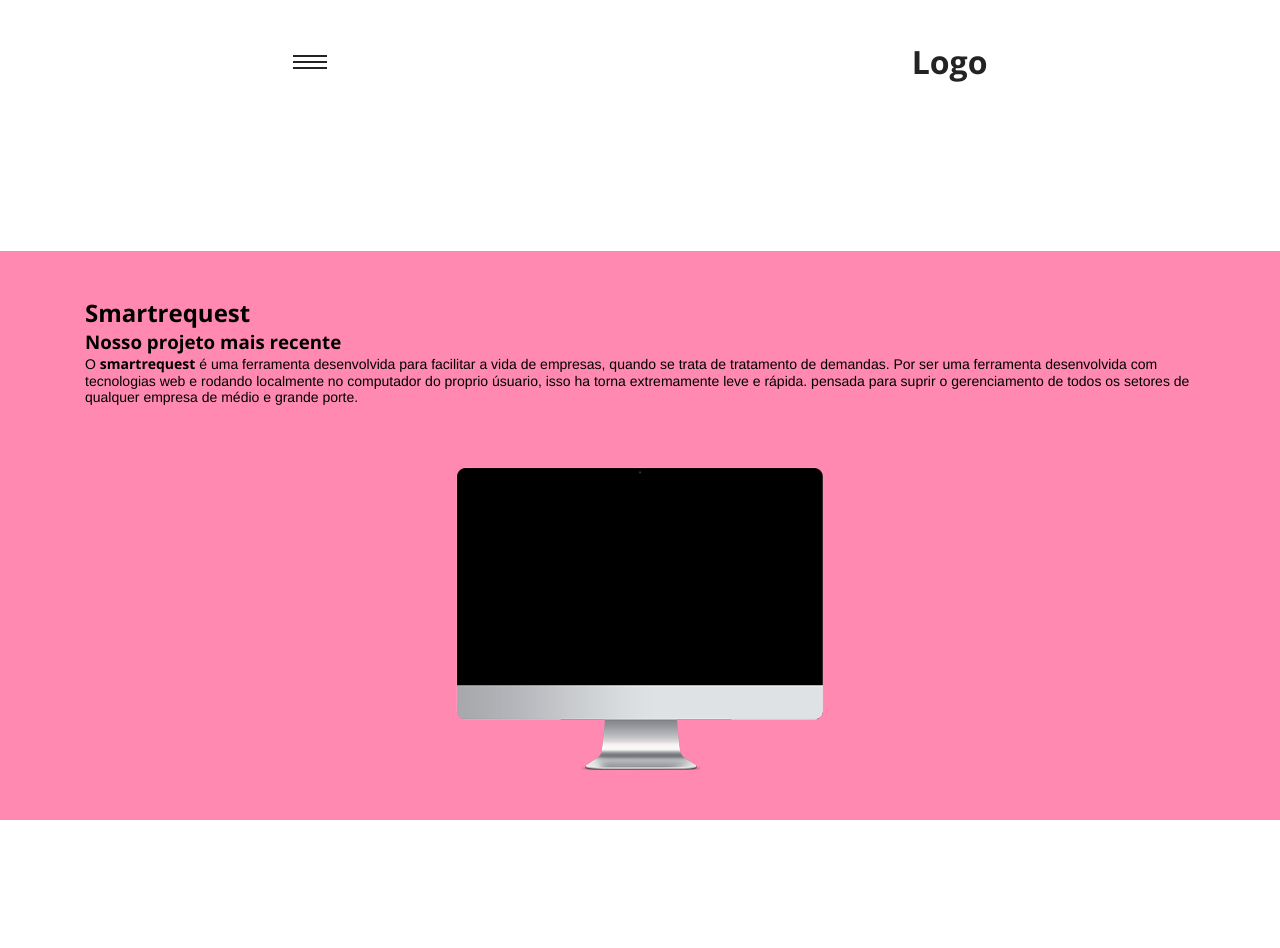
After one commit to FabioXVA/Projeto, a PHP site: template template/projeto.php in a window 1280 px wide. The commit adds this page. Run offline with PHP 8.4, Linux system fonts and the light colour scheme; the template is opened without the code that fills it, so the values that code supplies are empty.

Commit message:
adicionado section de projeto

```diff
--- a/dev/css/style.css
+++ b/dev/css/style.css
@@ -1,6 +1,6 @@
 .conteiner,
 .card-group,
-.time {
+.container-project {
   max-width: 1140px;
   margin: 0 auto;
 }
@@ -499,8 +511,38 @@
   color: #fff;
 }
 
+.project {
+  margin: 10% auto;
+  padding: 30px;
+  background-color: #ff89b0;
+}
+
+.project .container-project {
+  position: relative;
+  -webkit-flex-direction: column;
+  -moz-flex-direction: column;
+  -ms-flex-direction: column;
+  flex-direction: column;
+}
+
+.project .container-project .description-project {
+  padding: 15px;
+  margin-bottom: 2rem;
+}
+
+.project .container-project .description-project .description {
+  font-family: 'Source Sans Pro', Helvetica, Arial, sans-serif;
+  font-size: 14px;
+}
+
+.project .container-project .description-img {
+  position: relative;
+  padding: 15px 0;
+}
+
 .time {
-  margin: 30px 0;
+  width: 100vw;
+  margin: 30px auto;
   padding: 15% 0;
   background-color: #f1f2f2;
 }
--- a/index.php
+++ b/index.php
@@ -5,6 +5,7 @@ include"template/servicos.php";
 include"template/sobre.php";
 include"template/metodologia.php";
 include"template/portifolio.php";
+include"template/projeto.php";
 include"template/time.php";
 include"template/footer.php";
 ?>
--- a/src/sass/_menu.scss
+++ b/src/sass/_menu.scss
@@ -4,22 +4,23 @@
 	display:block;
 }
 .menu-mobile{
-    width: 100vw;
+    width: 70%;
     height: 100vh;
     position: absolute;
 		position:fixed;
 	  top: 0;
     left: -100vw;
 		opacity: 0;
-		background-color: $primary;
+		background-color: $white;
 		transition:1s;
     >.social{
         padding: 4.6vh;
         text-align: center;
-				background-color: $black;
+				background-color: $primary;
 				@include flexbox();
 				@include justify-content(flex-end);
 				@include align-items(center);
+
         >.icon{
             font-size: 20px;
 						color:#fff;
@@ -29,6 +30,12 @@
 						position: absolute;
    					left: 10vw;
 						color:$white;
+						>.icon{
+							font-size: 23px;
+							font-style: normal;
+							font-weight: 100;
+							font-family: Helvetica, sans-serif;
+						}
 					}
     }
     .menu-item{
@@ -36,9 +43,11 @@
             display: block;
             padding:  4vh;
             text-align: center;
-            color: $white;
+            color: $black;
+						font-weight: 700;
 					&:hover{
 						background-color:$dark-blue;
+						color: $white;
 					}
         }
     }
--- a/src/sass/_portifolio.scss
+++ b/src/sass/_portifolio.scss
@@ -1,5 +1,7 @@
 .portifolio{
 	.thumb-group{
+		width: 920px;
+		margin: 0 auto;
 		@include flexbox();
 		@include justify-content(space-around);
 		@include flex-wrap(wrap);
--- /dev/null
+++ b/src/sass/_projeto.scss
@@ -0,0 +1,31 @@
+.project{
+	margin: 10% auto;
+	padding: 30px;
+	background-color:$bgsecondary;
+
+	.container-project{
+		position: relative;
+		@include flex-direction(column);
+
+		.description-project{
+			padding: 15px;
+			margin-bottom: 2rem;
+			.description{
+				@include font-source-sans(14px);
+			}
+		}
+
+		.description-img{
+			position: relative;
+			padding: 15px 0;
+
+			.project-img{
+// 				position: absolute;
+// 				bottom: -120px;
+// 				width: 80%;
+// 				left: 110px;
+			}
+		}
+
+	}
+}
--- a/src/sass/_sobre.scss
+++ b/src/sass/_sobre.scss
@@ -1,4 +1,5 @@
 .card-group{
+	margin-bottom: 1rem;
 	>.card{
 		width: 21rem;
 		min-height: 22rem;
@@ -21,7 +22,7 @@
 			}
 		}
 		>.icon-default{
-			  	width: 100%;
+			  width: 100%;
 				height: 130px;
 				font-size: 4rem;
 				text-align:center;
--- a/src/sass/_time.scss
+++ b/src/sass/_time.scss
@@ -1,7 +1,8 @@
 .time{
-    margin: 30px 0;
+		width:100vw;
+    margin: 30px auto;
     padding: 15% 0;
-	background-color:$bgtertiary;
+  	background-color:$bgtertiary;
 	>.slide-container{
 		max-width: 80%;
 		height: 220px;
--- a/src/sass/geral/_layout.scss
+++ b/src/sass/geral/_layout.scss
@@ -1,6 +1,6 @@
 .conteiner,
 .card-group,
-.time{
+.container-project{
 	max-width: 1140px;
 	margin: 0 auto;
 }
@@ -12,7 +12,8 @@
 .card-group,
 .servicos,
 .metodologia,
-.portifolio{
+.portifolio,
+.projeto{
 	@include flexbox();
 	@include justify-content(space-between);
 	@include align-items(center);
--- a/src/sass/style.scss
+++ b/src/sass/style.scss
@@ -6,5 +6,6 @@
 @import 'servicos';
 @import 'motodologia';
 @import 'portifolio';
+@import 'projeto';
 @import 'time';
 @import 'sobre';
--- /dev/null
+++ b/template/projeto.php
@@ -0,0 +1,13 @@
+<section class="project" >
+	<div class= "container-project conteiner">
+
+		<div class="description-project">
+			<h2>Smartrequest</h2>
+			<h3>Nosso projeto mais recente</h3>
+			<p class="description">O <strong>smartrequest</strong> é uma ferramenta desenvolvida para facilitar a vida de empresas, quando se trata de tratamento de demandas. Por ser uma ferramenta desenvolvida com tecnologias web e rodando localmente no computador do proprio úsuario, isso ha torna extremamente leve e rápida. pensada para suprir o gerenciamento de todos os setores de qualquer empresa de médio e grande porte.</p>
+		</div>
+		<div class="description-img">
+			<img src="src/img/imac.png" class="project-img" alt="Imagem do sistema Smartrequest">
+		</div>
+	</div>
+</section>
```
Also changed, not shown: other parts of dev/css/style.css (+21 -5 lines), template/portifolio.php (+6 -22 lines), src/css/style.css, src/img/imac.png (added), src/img/mobile-img.jpg (added), src/sass/_servicos.scss (line endings or trailing spaces), 1 other file.
